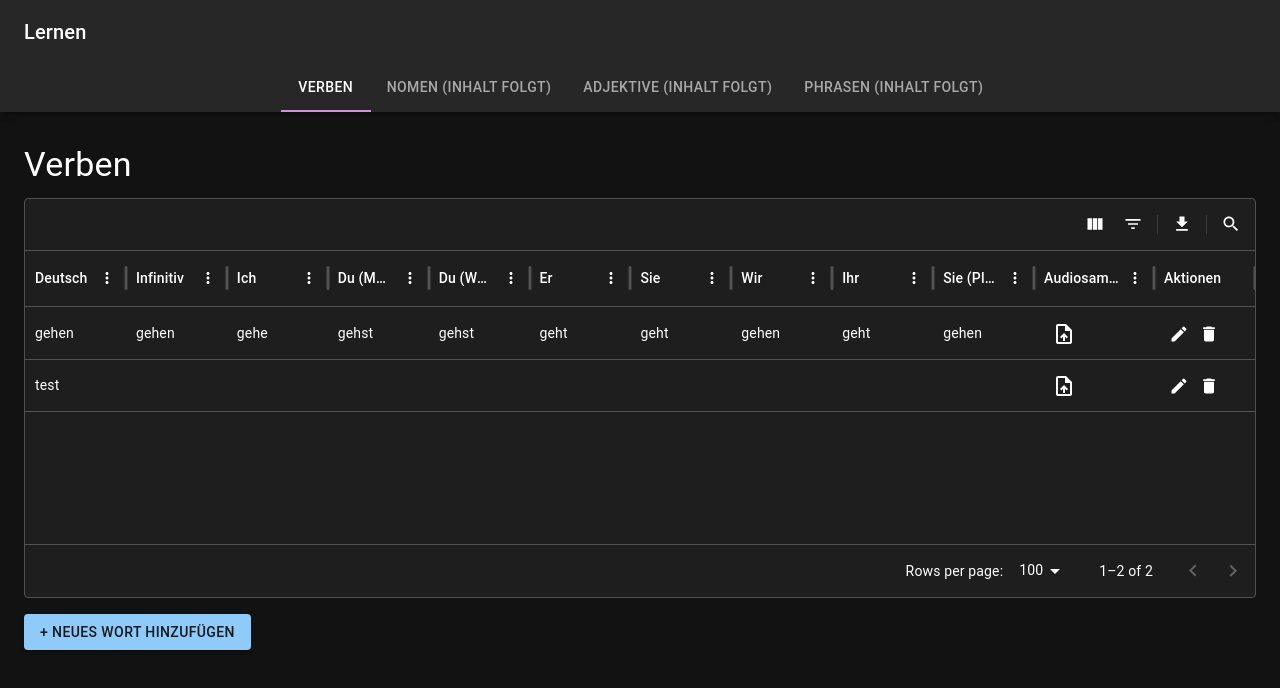
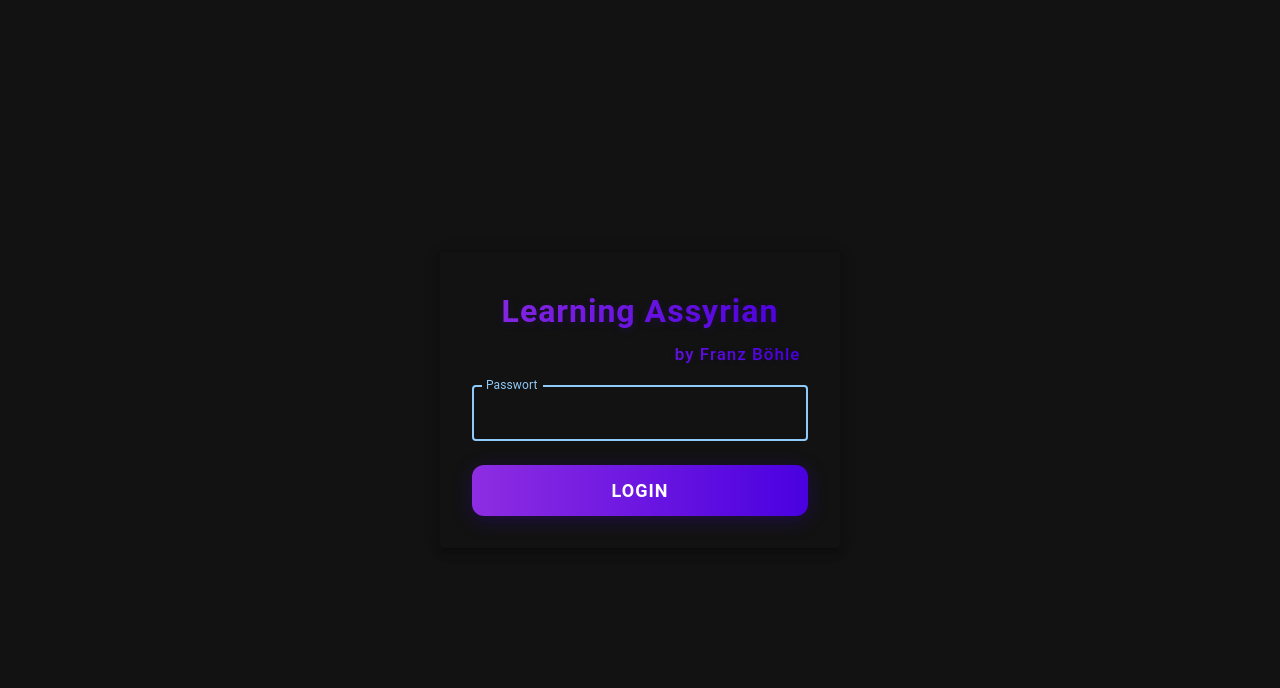
Before and after one commit to FrBoehle/vocabs, a Next.js app: page / in a window 1280 px wide. Shown: the top 688 px of the page. Built offline with nearby package versions, Linux system fonts and the light colour scheme; no server answers.

Commit message:
feat: add login with hashed pw

```diff
--- /dev/null
+++ b/src/app/api/login/route.ts
@@ -0,0 +1,44 @@
+export const runtime = "nodejs";
+import { NextRequest, NextResponse } from "next/server";
+
+// sha-256
+const PASSWORD_HASH =
+  "9e0fa0f7b2427321e44fac2c2f586f70cee9c0349362b56ccf053c52c991908f";
+
+async function hashPassword(password: string) {
+  const encoder = new TextEncoder();
+  const data = encoder.encode(password);
+  const hashBuffer = await crypto.subtle.digest("SHA-256", data);
+  return Array.from(new Uint8Array(hashBuffer))
+    .map((b) => b.toString(16).padStart(2, "0"))
+    .join("");
+}
+
+export async function GET(request: NextRequest) {
+  const session = request.cookies.get("session");
+  if (session?.value === "loggedin") {
+    return NextResponse.json({ loggedIn: true });
+  }
+  return NextResponse.json({ loggedIn: false }, { status: 401 });
+}
+
+export async function POST(request: NextRequest) {
+  const { password } = await request.json();
+  const hash = await hashPassword(password);
+
+  if (hash === PASSWORD_HASH) {
+    const response = NextResponse.json({ success: true });
+
+    // session lasts a day
+    response.cookies.set("session", "loggedin", {
+      httpOnly: true,
+      sameSite: "lax",
+      maxAge: 60 * 60 * 24, // 1 day
+      path: "/",
+      secure: process.env.NODE_ENV === "production",
+    });
+    return response;
+  } else {
+    return NextResponse.json({ success: false }, { status: 401 });
+  }
+}
--- /dev/null
+++ b/src/app/components/Login.tsx
@@ -0,0 +1,143 @@
+import React, { useState } from "react";
+import {
+  Box,
+  Button,
+  TextField,
+  Typography,
+  Paper,
+  ThemeProvider,
+  CssBaseline,
+  createTheme,
+} from "@mui/material";
+import { messages } from "../resources/messages.res";
+
+interface LoginProps {
+  onLogin: () => void;
+}
+
+const darkTheme = createTheme({
+  palette: {
+    mode: "dark",
+  },
+});
+
+export const Login: React.FC<LoginProps> = ({ onLogin }) => {
+  const [password, setPassword] = useState("");
+  const [error, setError] = useState("");
+
+  const handleSubmit = async (e: React.FormEvent) => {
+    e.preventDefault();
+    const res = await fetch("/api/login", {
+      method: "POST",
+      headers: { "Content-Type": "application/json" },
+      body: JSON.stringify({ password }),
+    });
+    if (res.ok) {
+      onLogin();
+    } else {
+      setError(messages.wrongPW);
+    }
+  };
+
+  return (
+    <ThemeProvider theme={darkTheme}>
+      <CssBaseline />
+      <Box
+        minHeight="100vh"
+        display="flex"
+        alignItems="center"
+        justifyContent="center"
+        sx={{ background: (theme) => theme.palette.background.default }}
+      >
+        <Paper
+          elevation={6}
+          sx={{
+            p: 4,
+            minWidth: 320,
+            background: (theme) => theme.palette.background.paper,
+          }}
+        >
+          <Typography
+            variant="h4"
+            align="center"
+            gutterBottom
+            sx={{
+              background: "linear-gradient(90deg, #8e2de2 0%, #4a00e0 100%)",
+              WebkitBackgroundClip: "text",
+              WebkitTextFillColor: "transparent",
+              fontWeight: 700,
+              letterSpacing: 1,
+              fontSize: { xs: 22, sm: 28, md: 32 },
+              mb: 1,
+              mt: 1,
+              textShadow: "0 2px 8px rgba(78,0,224,0.18)",
+              userSelect: "none",
+            }}
+          >
+            Learning Assyrian
+          </Typography>
+          <Typography
+            variant="subtitle1"
+            align="right"
+            gutterBottom
+            sx={{
+              background: "linear-gradient(90deg, #8e2de2 0%, #4a00e0 100%)",
+              WebkitBackgroundClip: "text",
+              WebkitTextFillColor: "transparent",
+              fontWeight: 500,
+              letterSpacing: 1,
+              fontSize: { xs: 13, sm: 15, md: 17 },
+              mb: 2,
+              mr: 1,
+              textShadow: "0 1px 6px rgba(78,0,224,0.10)",
+              userSelect: "none",
+              display: "block",
+            }}
+          >
+            by Franz Böhle
+          </Typography>
+          <Box component="form" onSubmit={handleSubmit}>
+            <TextField
+              type="password"
+              label="Passwort"
+              variant="outlined"
+              fullWidth
+              value={password}
+              onChange={(e) => setPassword(e.target.value)}
+              sx={{ mb: 2 }}
+              autoFocus
+            />
+            <Button
+              type="submit"
+              variant="contained"
+              fullWidth
+              sx={{
+                py: 1.2,
+                fontWeight: "bold",
+                background: "linear-gradient(90deg, #8e2de2 0%, #4a00e0 100%)",
+                color: "#fff",
+                boxShadow: "0 4px 20px 0 rgba(74,0,224,0.25)",
+                letterSpacing: 1,
+                fontSize: 18,
+                "&:hover": {
+                  background:
+                    "linear-gradient(90deg, #4a00e0 0%, #8e2de2 100%)",
+                  boxShadow: "0 6px 24px 0 rgba(74,0,224,0.35)",
+                },
+                borderRadius: 3,
+                mt: 1,
+              }}
+            >
+              Login
+            </Button>
+            {error && (
+              <Typography color="error" align="center" sx={{ mt: 2 }}>
+                {error}
+              </Typography>
+            )}
+          </Box>
+        </Paper>
+      </Box>
+    </ThemeProvider>
+  );
+};
--- a/src/app/page.tsx
+++ b/src/app/page.tsx
@@ -15,6 +15,8 @@ import { AddRowDialog } from "./components/dialogs/AddRowDialog";
 import { EditRowDialog } from "./components/dialogs/EditRowDialog";
 import { DeleteConfirmDialog } from "./components/dialogs/DeleteConfirmDialog";
 import { captions } from "./resources/captions.res";
+import { Login } from "./components/Login";
+import { messages } from "./resources/messages.res";
 
 const darkTheme = createTheme({
   palette: {
@@ -41,14 +43,23 @@ function App() {
   const [rows, setRows] = useState<RowData[]>([]);
 
   const [tabIndex, setTabIndex] = useState(0);
-  const [projectName] = useState("Lernen");
+  const [projectName] = useState("Sprache: Assyrisch");
   const [addDialogOpen, setAddDialogOpen] = useState(false);
   const [editDialogOpen, setEditDialogOpen] = useState(false);
   const [editRow, setEditRow] = useState<RowData | null>(null);
   const [deleteDialogOpen, setDeleteDialogOpen] = useState(false);
   const [rowToDelete, setRowToDelete] = useState<RowData | null>(null);
 
+  const [isLoggedIn, setIsLoggedIn] = useState<boolean | undefined>(undefined);
+
   useEffect(() => {
+    fetch("/api/login")
+      .then((res) => (res.ok ? res.json() : { loggedIn: false }))
+      .then((data) => setIsLoggedIn(data.loggedIn));
+  }, []);
+
+  useEffect(() => {
+    if (isLoggedIn) {
       fetch("/api/words")
         .then((res) => {
           console.log("Response status:", res);
@@ -58,7 +69,8 @@ function App() {
           console.log("Fetched rows:", data);
           setRows(data);
         });
-  }, []);
+    }
+  }, [isLoggedIn]);
 
   const handleAudioUpload = (id: number, file: File | null) => {
     setRows(rows.map((row) => (row.id === id ? { ...row, audio: file } : row)));
@@ -102,6 +114,22 @@ function App() {
       body: JSON.stringify(row),
     });
   };
+
+  if (isLoggedIn === undefined) {
+    return (
+      <ThemeProvider theme={darkTheme}>
+        <CssBaseline />
+        <Container maxWidth="xl" sx={{ mt: 4, textAlign: "center" }}>
+          <Typography variant="body1">{captions.loadingDescription}</Typography>
+          <CircularProgress />
+        </Container>
+      </ThemeProvider>
+    );
+  }
+
+  if (!isLoggedIn) {
+    return <Login onLogin={() => setIsLoggedIn(true)} />;
+  }
 
   if (rows.length === 0) {
     return (
@@ -163,7 +191,7 @@ function App() {
             />
             <DeleteConfirmDialog
               open={deleteDialogOpen}
-              message="Möchtest du diese Zeile wirklich löschen?"
+              message={messages.deleteConfirm}
               onCancel={handleDeleteCancel}
               onConfirm={handleDeleteConfirm}
             />
--- a/src/app/resources/messages.res.ts
+++ b/src/app/resources/messages.res.ts
@@ -7,4 +7,5 @@ export const messages = {
   save: "Speichern",
   delete: "Löschen",
   confirmDeleteTitle: "Löschen bestätigen",
+  wrongPW: "Falsches Passwort",
 };
```
Lines whose indentation alone changed are shown as unchanged.
